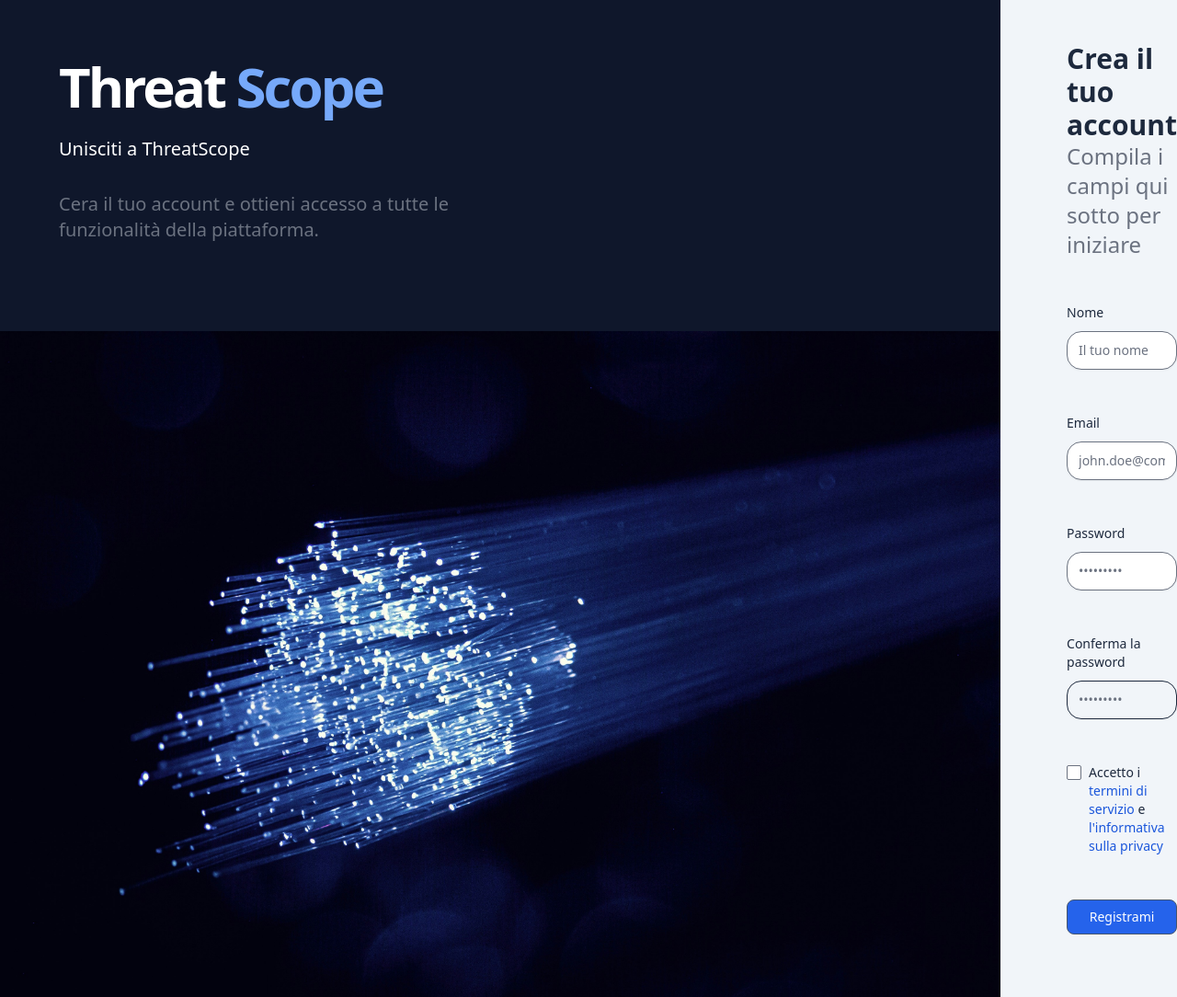
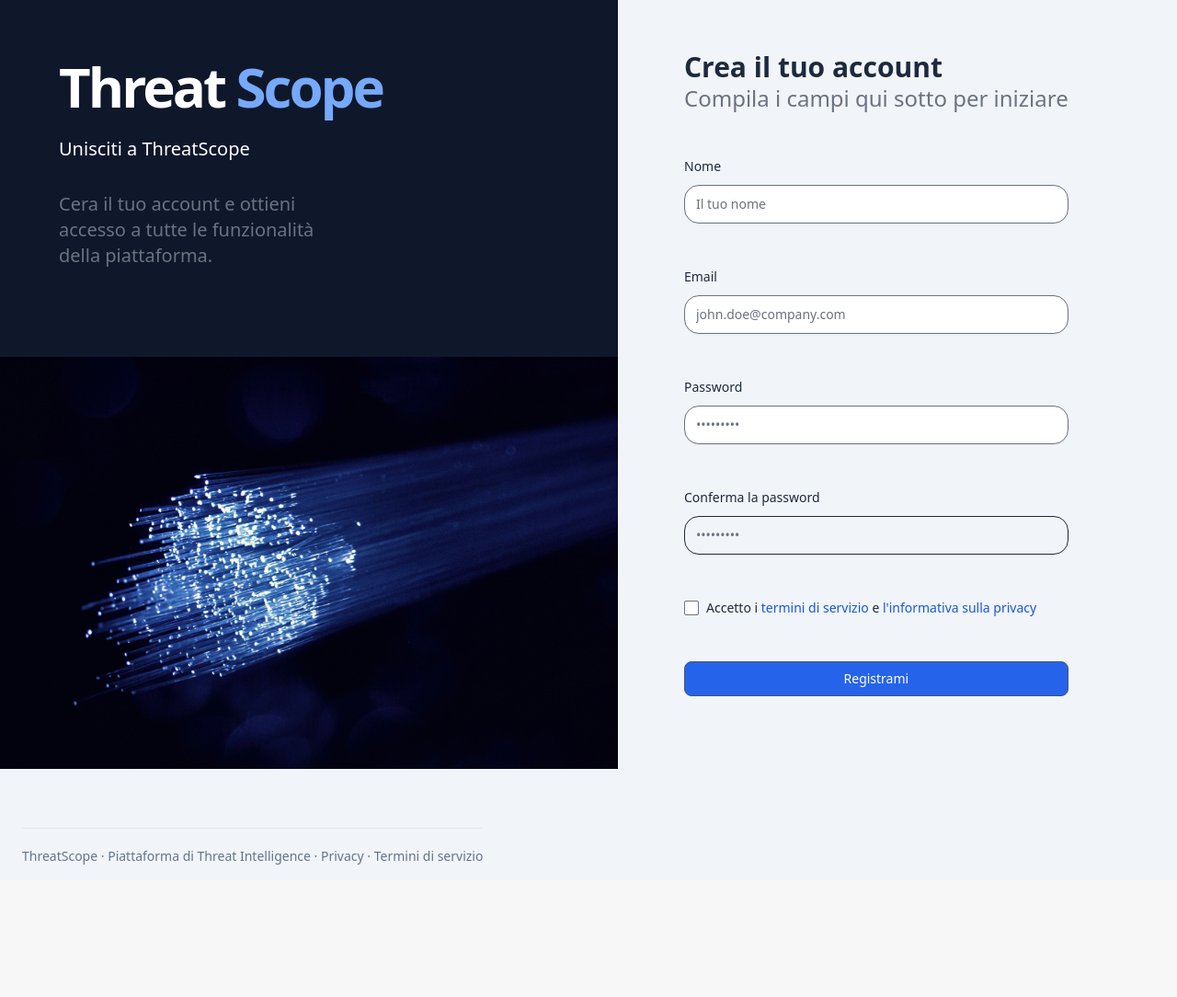
Before and after one commit to T-Virginia/ThreatScope, a Laravel app: page /register in a window 1280 px wide. Shown: the part 71-1155 px from the top of the page at 92% size. After the commit the page ends 1011 px from the top, so only its background shows below. Run offline with Laravel 12, Linux system fonts and the light colour scheme; style sheets or scripts are compiled from the project's sources; parts of the project's set-up code (start-up, migrations or seed data) failed here and were passed over.

Commit message:
gestione schermi

```diff
--- a/resources/views/auth/login.blade.php
+++ b/resources/views/auth/login.blade.php
@@ -7,7 +7,7 @@
     <x-navbar />
     <main class="mx-auto">
         <section class="w-full flex items-center gap-6">
-            <div class="bg-neutral-primary bg-slate-900 max-w-6xl">
+            <div class="bg-neutral-primary bg-slate-900 max-w-6xl lg:max-w-2xl">
                 <div class="py-8 px-4 mx-auto max-w-screen-2xl ml-12 lg:py-16">
                     <h1 class="mb-6 text-4xl font-bold tracking-tighter text-white text-heading md:text-5xl lg:text-6xl">
                         Threat
--- a/resources/views/auth/register.blade.php
+++ b/resources/views/auth/register.blade.php
@@ -7,7 +7,7 @@
     <x-navbar />
     <main class="mx-auto">
         <section class="w-full flex items-center gap-6">
-            <div class="bg-neutral-primary bg-slate-900 max-w-6xl">
+            <div class="bg-neutral-primary bg-slate-900 max-w-6xl lg:max-w-2xl">
                 <div class="py-8 px-4 mx-auto max-w-screen-2xl ml-12 lg:py-16">
                     <h1 class="mb-6 text-4xl font-bold tracking-tighter text-white text-heading md:text-5xl lg:text-6xl">
                         Threat
```
